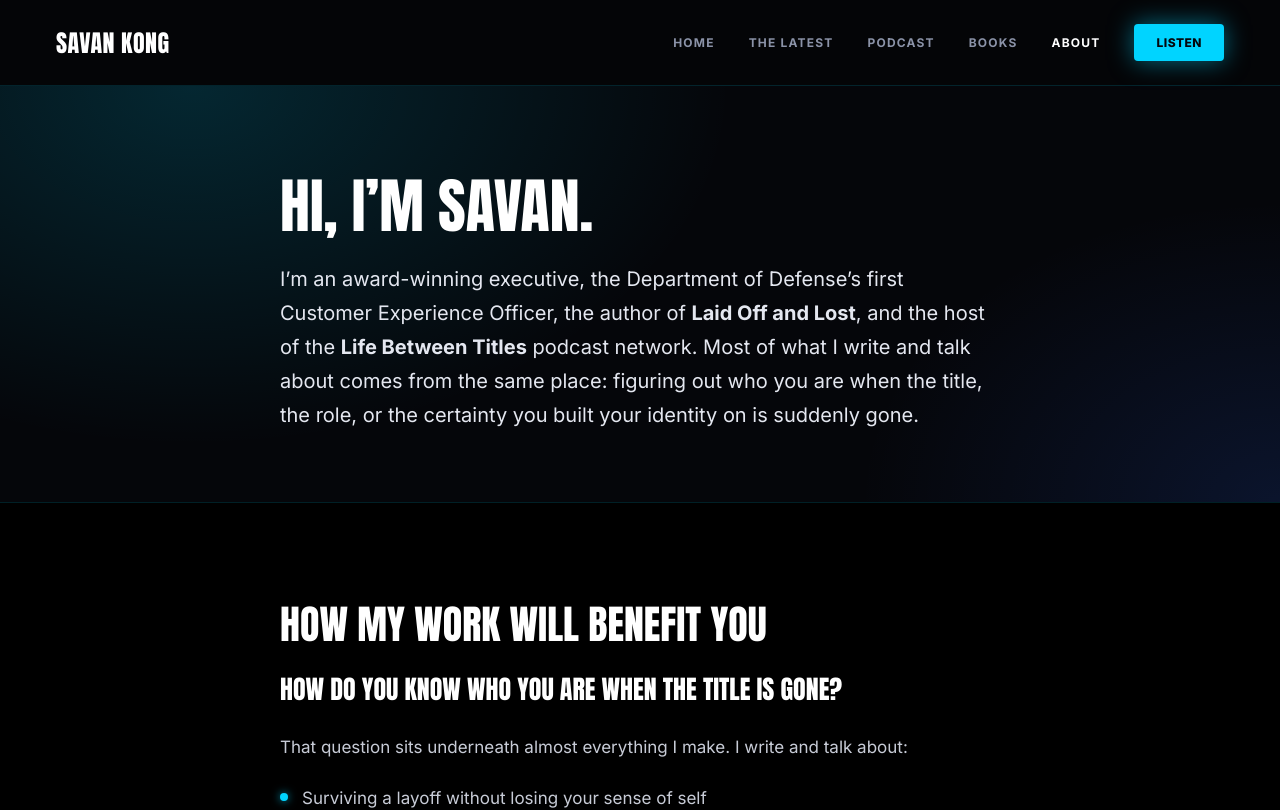
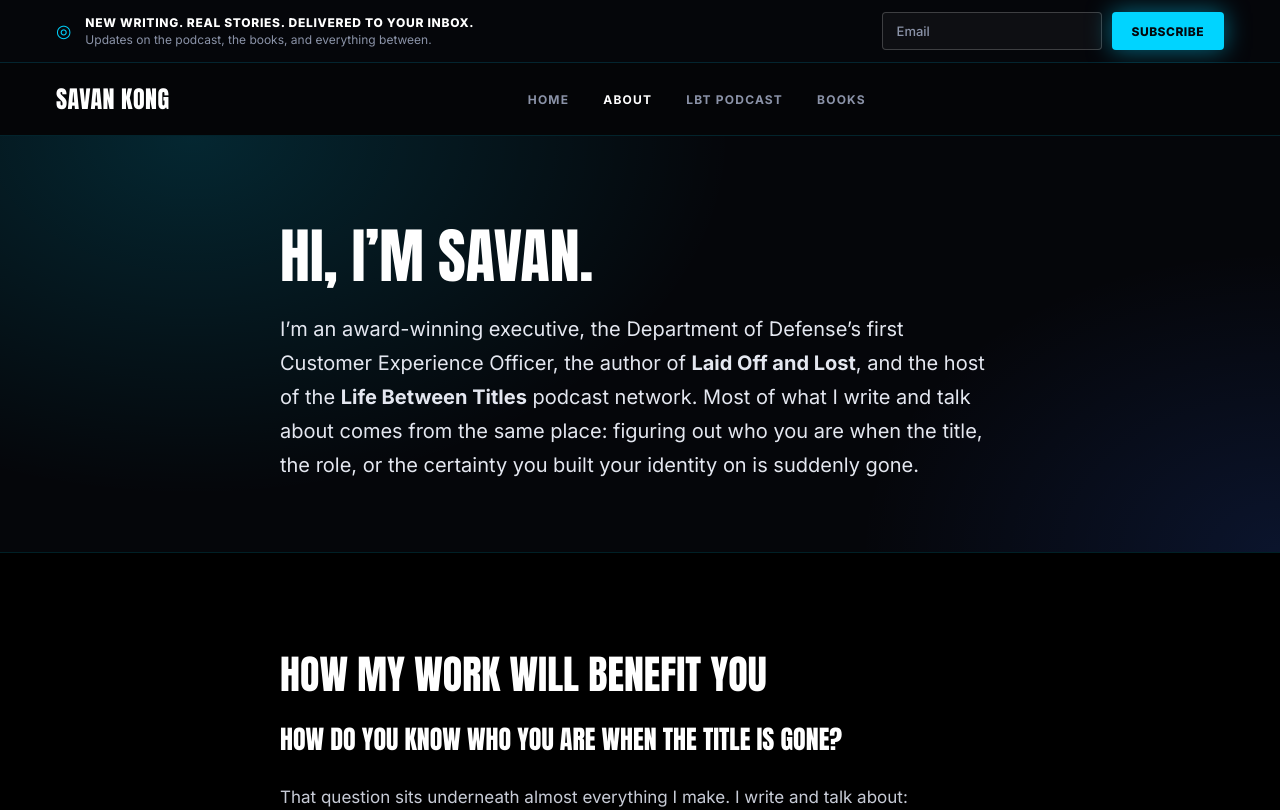
Before and after one commit to savankong/savankong.com, a Next.js app: page /about in a window 1280 px wide. Shown: the top 810 px of the page. Built offline with nearby package versions, Linux system fonts and the light colour scheme.

Commit message:
Add subscribe banner, reorder nav, simplify hero
Nav now runs Home/About/LBT Podcast/Books with a sticky subscribe
banner above it. Hero drops the two CTA buttons, tightens the bio
copy, and pulls the photo closer with a capped height so it aligns
with the text block.

```diff
--- a/app/globals.css
+++ b/app/globals.css
@@ -111,6 +111,104 @@ img {
   cursor: default;
 }
 
+/* ---------- SHARED: subscribe banner ---------- */
+.subscribe-banner {
+  background: var(--bg-glow);
+  border-bottom: 1px solid rgba(0, 212, 255, 0.15);
+}
+
+.subscribe-banner-inner {
+  display: flex;
+  align-items: center;
+  justify-content: space-between;
+  flex-wrap: wrap;
+  gap: 10px 24px;
+  padding: 12px 56px;
+}
+
+.subscribe-copy {
+  display: flex;
+  align-items: center;
+  gap: 14px;
+  min-width: 0;
+}
+
+.subscribe-icon {
+  font-size: 1.1rem;
+  color: var(--neon);
+  flex: none;
+  line-height: 1;
+}
+
+.subscribe-headline {
+  font: 800 12px var(--font-inter), sans-serif;
+  color: #fff;
+  letter-spacing: 0.06em;
+  text-transform: uppercase;
+  margin: 0;
+}
+
+.subscribe-sub {
+  font: 400 12px var(--font-inter), sans-serif;
+  color: #8b93a8;
+  margin: 2px 0 0;
+}
+
+.subscribe-form {
+  display: flex;
+  align-items: center;
+  gap: 10px;
+  flex: none;
+}
+
+.subscribe-input {
+  height: 38px;
+  padding: 0 14px;
+  border: 1px solid rgba(255, 255, 255, 0.2);
+  border-radius: 4px;
+  background: rgba(255, 255, 255, 0.04);
+  color: #fff;
+  font: 500 13px var(--font-inter), sans-serif;
+  width: 220px;
+  outline: none;
+  transition: border-color 0.15s;
+}
+
+.subscribe-input::placeholder {
+  color: #8b93a8;
+}
+
+.subscribe-input:focus {
+  border-color: var(--neon);
+}
+
+.subscribe-btn {
+  height: 38px;
+  padding: 0 20px;
+  border: none;
+  border-radius: 4px;
+  background: var(--neon);
+  color: #04070d;
+  font: 800 12px var(--font-inter), sans-serif;
+  letter-spacing: 0.04em;
+  text-transform: uppercase;
+  cursor: pointer;
+  white-space: nowrap;
+  box-shadow: 0 0 24px rgba(0, 212, 255, 0.5);
+  transition: filter 0.15s, box-shadow 0.15s;
+}
+
+.subscribe-btn:hover {
+  filter: brightness(1.1);
+  box-shadow: 0 0 34px rgba(0, 212, 255, 0.7);
+}
+
+.subscribe-success {
+  font: 600 13px var(--font-inter), sans-serif;
+  color: var(--neon);
+  margin: 0;
+}
+
 /* ---------- SHARED: nav ---------- */
 .nav {
   position: sticky;
@@ -118,7 +216,6 @@ img {
   z-index: 20;
   display: flex;
   align-items: center;
-  justify-content: space-between;
   padding: 24px 56px;
   background: rgba(5, 6, 9, 0.85);
   backdrop-filter: blur(8px);
@@ -126,6 +223,7 @@ img {
 }
 
 .nav-logo {
+  flex: none;
   font: 400 24px var(--font-anton), sans-serif;
   color: #fff;
   letter-spacing: 0.02em;
@@ -135,6 +233,8 @@ img {
 }
 
 .nav-links {
+  flex: 1;
+  justify-content: center;
   display: flex;
   align-items: center;
   gap: 34px;
@@ -305,6 +405,19 @@ img {
 
 /* ---------- SHARED RESPONSIVE ---------- */
 @media (max-width: 900px) {
+  .subscribe-banner-inner {
+    padding: 12px 20px;
+    justify-content: center;
+  }
+
+  .subscribe-sub {
+    display: none;
+  }
+
+  .subscribe-input {
+    width: 160px;
+  }
+
   .nav {
     padding: 18px 20px;
   }
--- a/components/Nav.tsx
+++ b/components/Nav.tsx
@@ -1,15 +1,17 @@
 import Link from "next/link";
+import SubscribeBanner from "./SubscribeBanner";
 
 const navLinks = [
   { label: "Home", href: "/" },
-  { label: "The Latest", href: "/the-latest" },
-  { label: "Podcast", href: "/#podcast" },
+  { label: "About", href: "/about" },
+  { label: "LBT Podcast", href: "/#podcast" },
   { label: "Books", href: "/books" },
-  { label: "About", href: "/about" },
 ];
 
 export default function Nav({ active = "Home" }: { active?: string }) {
   return (
+    <>
+      <SubscribeBanner />
       <nav className="nav">
         <Link href="/" className="nav-logo">
           Savan Kong
@@ -24,10 +26,8 @@ export default function Nav({ active = "Home" }: { active?: string }) {
               {link.label}
             </Link>
           ))}
-        <Link href="/#podcast" className="nav-cta">
-          Listen
-        </Link>
         </div>
       </nav>
+    </>
   );
 }
--- /dev/null
+++ b/components/SubscribeBanner.tsx
@@ -0,0 +1,53 @@
+'use client'
+import { useState } from 'react'
+
+export default function SubscribeBanner() {
+  const [email, setEmail] = useState('')
+  const [status, setStatus] = useState<'idle' | 'success'>('idle')
+
+  function handleSubmit(e: React.FormEvent) {
+    e.preventDefault()
+    if (status === 'success') return
+    // Substack blocks server-side subscribe requests via Cloudflare, so we
+    // open their subscribe page with the email pre-filled in a new tab.
+    window.open(
+      `https://lifebetweentitles.substack.com/subscribe?email=${encodeURIComponent(email)}`,
+      '_blank',
+      'noopener,noreferrer'
+    )
+    setStatus('success')
+  }
+
+  return (
+    <div className="subscribe-banner">
+      <div className="subscribe-banner-inner">
+        <div className="subscribe-copy">
+          <span className="subscribe-icon" aria-hidden="true">◎</span>
+          <div>
+            <p className="subscribe-headline">New writing. Real stories. Delivered to your inbox.</p>
+            <p className="subscribe-sub">Updates on the podcast, the books, and everything between.</p>
+          </div>
+        </div>
+
+        {status === 'success' ? (
+          <p className="subscribe-success">Check the new tab to confirm your subscription!</p>
+        ) : (
+          <form className="subscribe-form" onSubmit={handleSubmit}>
+            <input
+              type="email"
+              className="subscribe-input"
+              placeholder="Email"
+              value={email}
+              onChange={(e) => setEmail(e.target.value)}
+              required
+              aria-label="Email address"
+            />
+            <button type="submit" className="subscribe-btn">
+              Subscribe
+            </button>
+          </form>
+        )}
+      </div>
+    </div>
+  )
+}
```
Also changed, not shown: app/page.module.css (+18 -27 lines), app/page.tsx (+0 -11 lines). Lines whose indentation alone changed are shown as unchanged.
